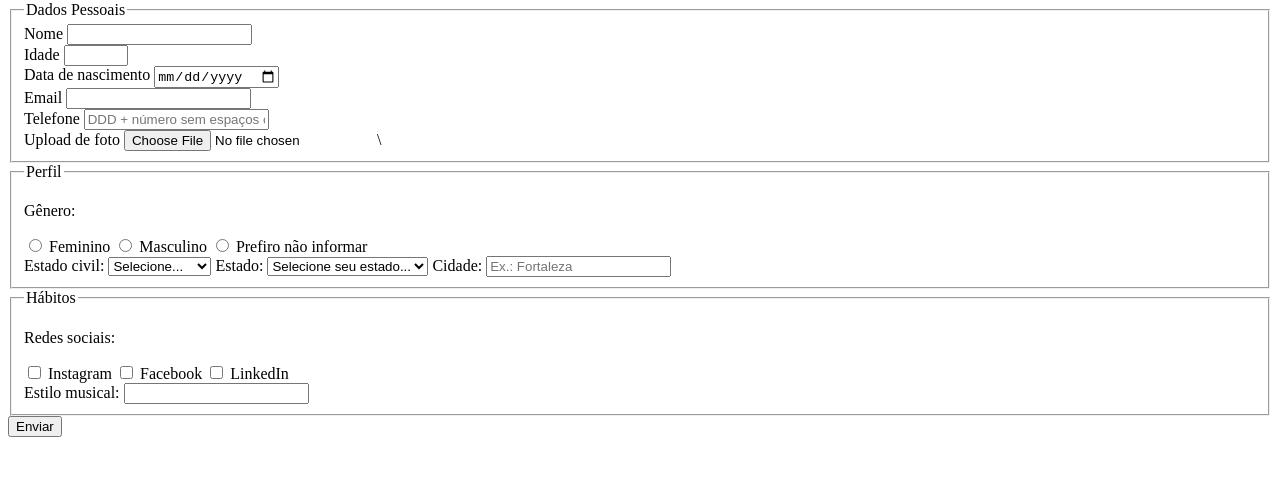
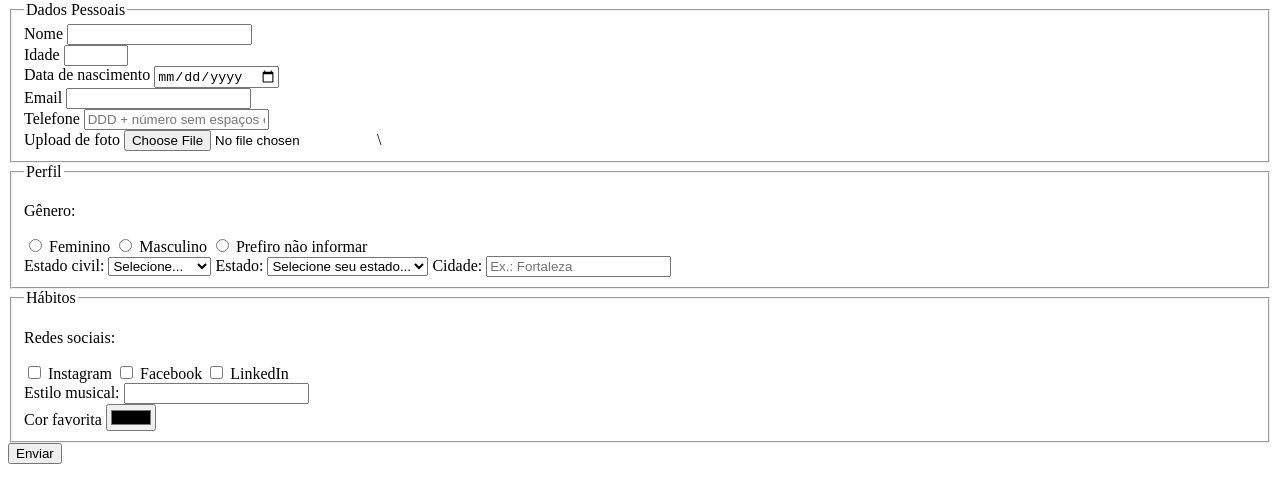
Before and after one commit to lucaaas/pesquisa-culturama, a plain HTML site: page index.html in a window 1280 px wide. Shown: the part 79-582 px from the top of the page. Drawn offline with Linux system fonts and the light colour scheme.

Commit message:
(feat): add favorite color field

```diff
--- a/index.html
+++ b/index.html
@@ -158,6 +158,11 @@
             <option value="funk"></option>
             <option value="sertanejo"></option>
           </datalist>
+
+          <br />
+
+          <label for="favoriteColor">Cor favorita</label>
+          <input type="color" name="userFavoriteColor" id="favoriteColor" />
         </fieldset>
 
         <button type="submit">Enviar</button>
```
